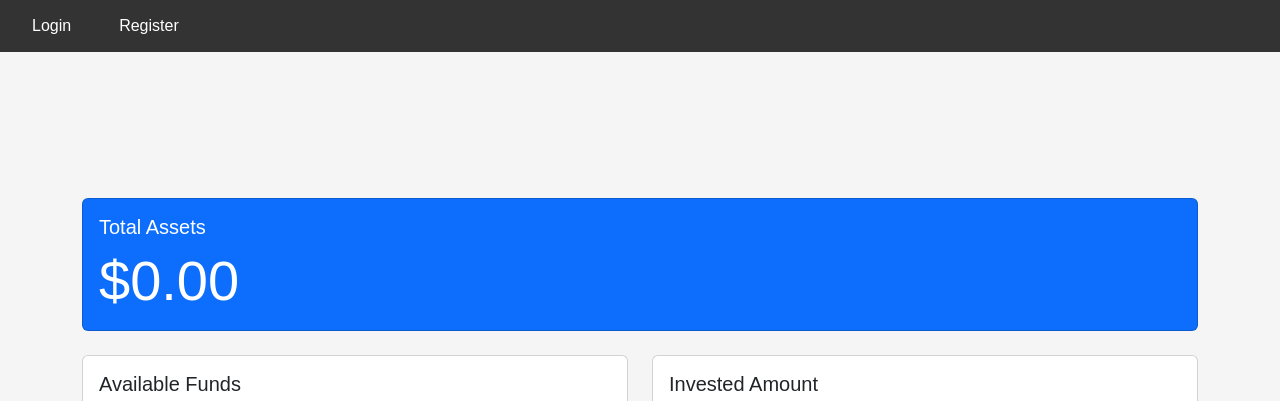
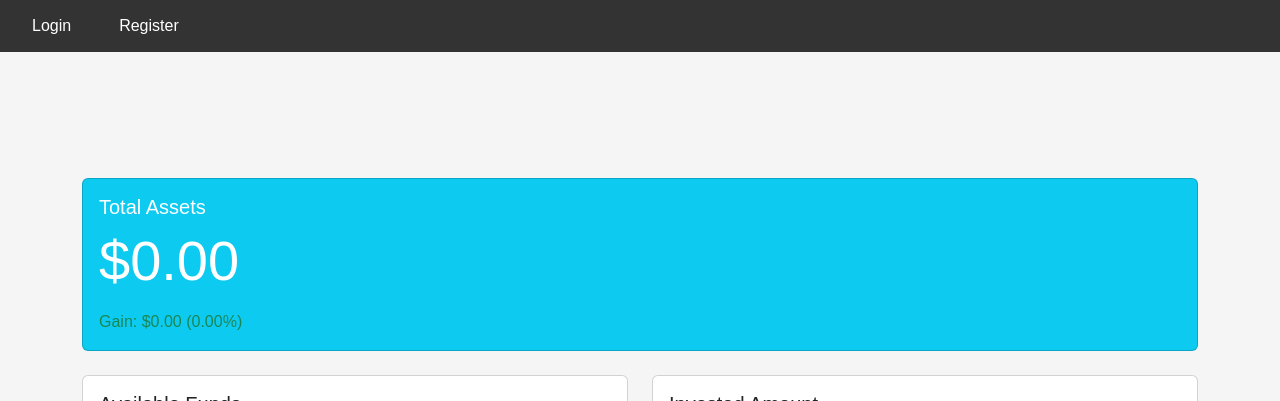
Before and after one commit to alex3621/stock-tracking-app, a React (Create React App) app in the folder frontend/: page /Home in a window 1280 px wide. Shown: the top 401 px of the page. Built offline with nearby package versions, Linux system fonts and the light colour scheme; no server answers.

Commit message:
added gain/loss function in main Home component card

```diff
--- a/frontend/src/components/Home.js
+++ b/frontend/src/components/Home.js
@@ -5,6 +5,7 @@ function Home({ userId }) {
   const [totalAssets, setTotalAssets] = useState(0);
   const [stocks, setStocks] = useState([]);
   const [availableFunds, setAvailableFunds] = useState(0);
+  const [baseFund, setBaseFund] = useState(0);
 
   useEffect(() => {
     const fetchData = async () => {
@@ -14,11 +15,15 @@ function Home({ userId }) {
         const fundsData = await fundsResponse.json();
         setAvailableFunds(parseFloat(fundsData.funds) || 0);
 
+        // Fetch base fund
+        const baseFundResponse = await fetch(`http://localhost:8000/user/base_fund?user_id=${userId}`);
+        const baseFundData = await baseFundResponse.json();
+        setBaseFund(parseFloat(baseFundData.base_fund) || 0);
+
         // Fetch stocks owned by the user
         const stocksResponse = await fetch(`http://localhost:8000/stock/stockList?user_id=${userId}`);
         const stocksData = await stocksResponse.json();
         setStocks(stocksData.stocks);
-        console.log(stocksData);
 
         // Calculate total assets
         const stocksValue = stocksData.stocks.reduce((total, stock) =>
@@ -36,15 +41,25 @@ function Home({ userId }) {
     return new Intl.NumberFormat('en-US', { style: 'currency', currency: 'USD' }).format(value);
   };
 
+  const formatPercentage = (value) => {
+    return new Intl.NumberFormat('en-US', { style: 'percent', minimumFractionDigits: 2 }).format(value);
+  };
+
+  const difference = totalAssets - baseFund;
+  const percentageChange = baseFund !== 0 ? (difference / baseFund) : 0;
+
   return (
-    <div className="flex-container"> {/* Add a wrapper div with flex-container class */}
+    <div className="flex-container">
       <Container>
         <Row className="mb-4">
           <Col>
-            <Card className="bg-primary text-white">
+            <Card className="bg-info text-white">
               <Card.Body>
                 <Card.Title>Total Assets</Card.Title>
                 <Card.Text className="display-4">{formatCurrency(totalAssets)}</Card.Text>
+                <Card.Text className={difference >= 0 ? 'text-success' : 'text-danger'}>
+          {difference >= 0 ? 'Gain' : 'Loss'}: {formatCurrency(Math.abs(difference))} ({formatPercentage(percentageChange)})
+        </Card.Text>
               </Card.Body>
             </Card>
           </Col>
```
